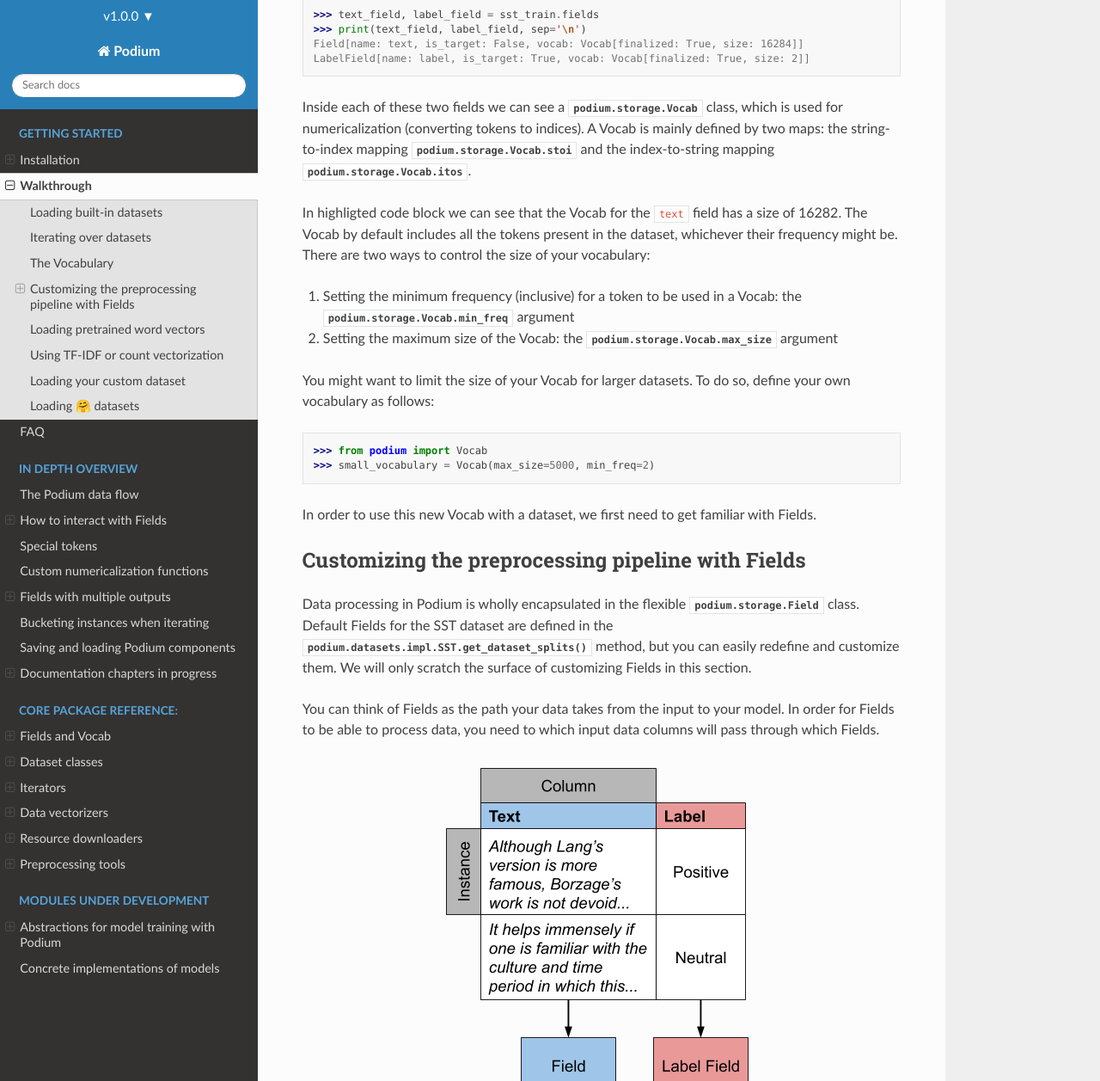
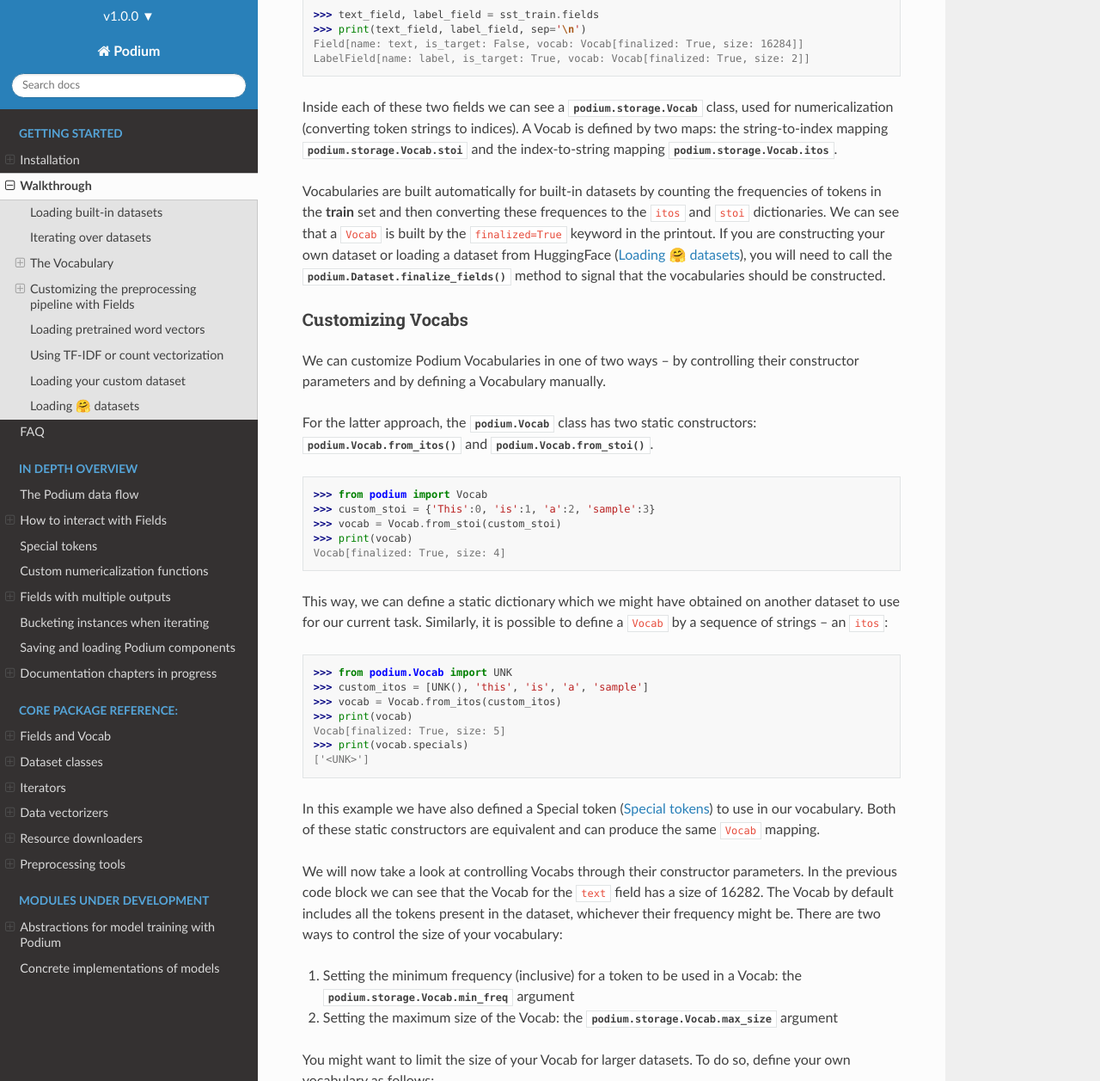
Before and after one commit to TakeLab/podium, a Sphinx documentation site: the page built from docs/source/walkthrough.rst, in a window 1280 px wide and 1400 px high, scrolled down 1521 px. Shown: the part 143-1400 px from the top of the window at 86% size. Built offline with Sphinx 7.4.7 and the Read the Docs theme 2.0.0, drawn with Linux system fonts in a browser that asks for light colours.

Commit message:
Add rst documentation for static vocab constructorr

```diff
--- a/docs/source/walkthrough.rst
+++ b/docs/source/walkthrough.rst
@@ -81,9 +81,40 @@
   Field[name: text, is_target: False, vocab: Vocab[finalized: True, size: 16284]]
   LabelField[name: label, is_target: True, vocab: Vocab[finalized: True, size: 2]]
 
-Inside each of these two fields we can see a :class:`podium.storage.Vocab` class, which is used for numericalization (converting tokens to indices). A Vocab is mainly defined by two maps: the string-to-index mapping :attr:`podium.storage.Vocab.stoi` and the index-to-string mapping :attr:`podium.storage.Vocab.itos`.
+Inside each of these two fields we can see a :class:`podium.storage.Vocab` class, used for numericalization (converting token strings to indices). A Vocab is defined by two maps: the string-to-index mapping :attr:`podium.storage.Vocab.stoi` and the index-to-string mapping :attr:`podium.storage.Vocab.itos`.
 
-In highligted code block we can see that the Vocab for the ``text`` field has a size of 16282. The Vocab by default includes all the tokens present in the dataset, whichever their frequency might be. There are two ways to control the size of your vocabulary:
+Vocabularies are built automatically for built-in datasets by counting the frequencies of tokens in the **train** set and then converting these frequences to the ``itos`` and ``stoi`` dictionaries. We can see that a ``Vocab`` is built by the ``finalized=True`` keyword in the printout.
+If you are constructing your own dataset or loading a dataset from HuggingFace (:ref:`hf-loading`), you will need to call the :meth:`podium.Dataset.finalize_fields()` method to signal that the vocabularies should be constructed.
+
+Customizing Vocabs
+^^^^^^^^^^^^^^^^^^
+We can customize Podium Vocabularies in one of two ways -- by controlling their constructor parameters and by defining a Vocabulary manually.
+
+For the latter approach, the :class:`podium.Vocab` class has two static constructors: :meth:`podium.Vocab.from_itos` and :meth:`podium.Vocab.from_stoi`.
+
+.. doctest:: custom_vocab
+
+  >>> from podium import Vocab
+  >>> custom_stoi = {'This':0, 'is':1, 'a':2, 'sample':3}
+  >>> vocab = Vocab.from_stoi(custom_stoi)
+  >>> print(vocab)
+  Vocab[finalized: True, size: 4]
+
+This way, we can define a static dictionary which we might have obtained on another dataset to use for our current task. Similarly, it is possible to define a ``Vocab`` by a sequence of strings -- an ``itos``:
+
+.. doctest:: custom_vocab
+
+  >>> from podium.Vocab import UNK
+  >>> custom_itos = [UNK(), 'this', 'is', 'a', 'sample']
+  >>> vocab = Vocab.from_itos(custom_itos)
+  >>> print(vocab)
+  Vocab[finalized: True, size: 5]
+  >>> print(vocab.specials)
+  ['<UNK>']
+
+In this example we have also defined a Special token (:ref:`specials`) to use in our vocabulary. Both of these static constructors are equivalent and can produce the same ``Vocab`` mapping.
+
+We will now take a look at controlling Vocabs through their constructor parameters. In the previous code block we can see that the Vocab for the ``text`` field has a size of 16282. The Vocab by default includes all the tokens present in the dataset, whichever their frequency might be. There are two ways to control the size of your vocabulary:
 
 1. Setting the minimum frequency (inclusive) for a token to be used in a Vocab: the :attr:`podium.storage.Vocab.min_freq` argument
 2. Setting the maximum size of the Vocab: the :attr:`podium.storage.Vocab.max_size` argument
```
